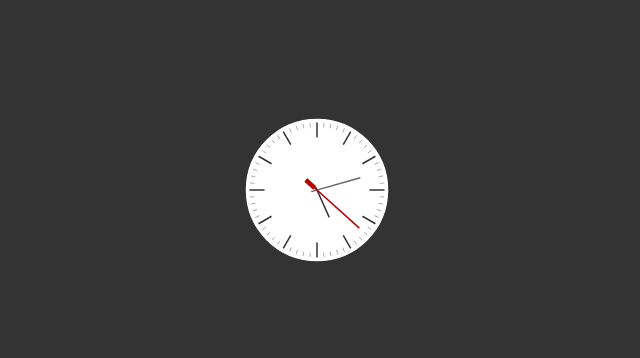
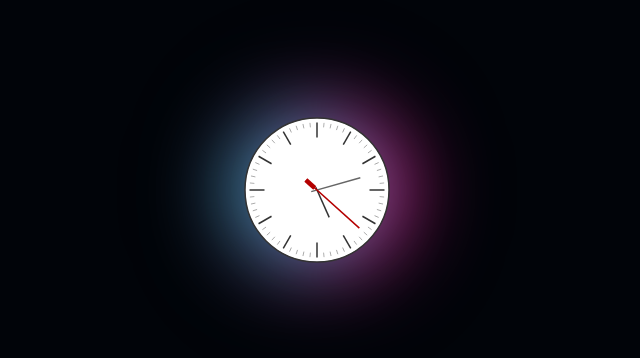
Before and after one commit to michaelphipps/michaelphipps.github.io, a plain HTML site: page index.html in a window 1280 px wide. Shown: the part 210-568 px from the top of the page, without its empty margins (323-963 px from the left). Drawn offline with Linux system fonts and the light colour scheme.

Commit message:
Make it cyberpunk

```diff
--- a/index.html
+++ b/index.html
@@ -3,13 +3,16 @@
         <script src="my-clock.umd.js"></script>
         <style>
             body {
-                background:#333;
+                background:rgb(1, 4, 9);
             }
             .center{
                 position: absolute;
                 width:150px; height: 150px;
                 top: 50%; left: 50%;
                 transform: translate(-50%, -50%);
+                filter:
+                drop-shadow(-18px 0px 40px rgba(0,255,255, 0.5))
+                drop-shadow(18px 0px 40px rgba(255,20,147, 0.75));
             }
         </style>
     </head>
```
